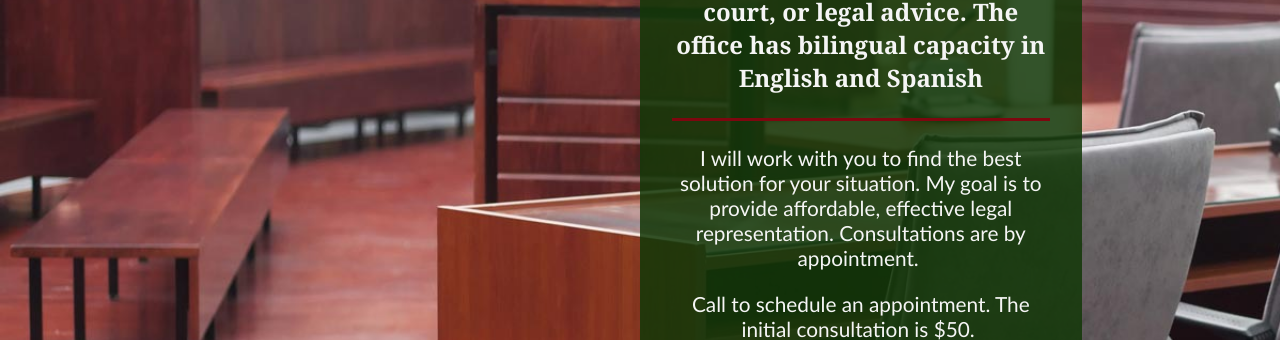
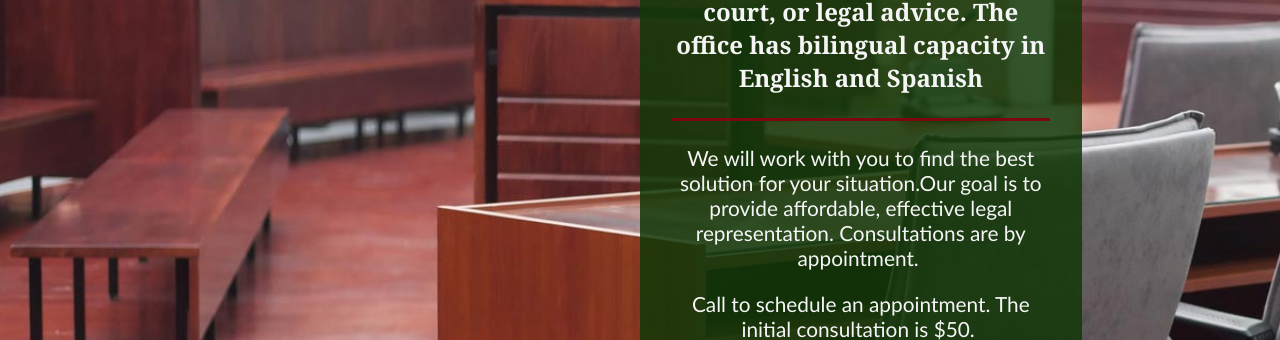
Before and after one commit to edamtoft/cornelius.legal.site, a Jekyll site: the page built from index.markdown, in a window 1280 px wide and 900 px high. Shown: the part 193-533 px from the top of the window. Built offline with Jekyll 4.4.1, drawn with Linux system fonts in a browser that asks for light colours; nearby versions of some CDN libraries.

Commit message:
Updated 'index.markdown' via CloudCannon

```diff
--- a/index.markdown
+++ b/index.markdown
@@ -2,10 +2,12 @@
 title: Home
 identifier: home
 layout: home
-hero_header: Here for you whether you need legal representation in court, or legal
-  advice. The office has bilingual capacity in English and Spanish
-hero_content_markdown: |-
-  I will work with you to find the best solution for your situation. My goal is to provide affordable, effective legal representation. Consultations are by appointment.&nbsp;
+hero_header: 'Here for you whether you need legal representation in court, or legal advice. The office has bilingual capacity in English and Spanish'
+hero_content_markdown: >-
+  We will work with you to find the best solution for your situation.Our goal is
+  to provide affordable, effective legal representation. Consultations are by
+  appointment.&nbsp;
+
 
 
 
@@ -15,19 +17,21 @@
 
 
 
+
   ## 301.439.0011
 hero_cta: En Español
-hero_link: "/espanol/"
-banner_image: "/assets/courtroom.jpg"
+hero_link: /espanol/
+banner_image: /assets/courtroom.jpg
 language: english
 sitemap: true
 ---
+
 
 # Law Office of Linda Cornelius
 
 ![Linda Cornelius](/assets/lindacornelius.jpg)
 
-Graduate of &nbsp;Grinnell College and the University of Michigan Law School
+Graduate of  Grinnell College and the University of Michigan Law School
 
 Admitted to practice law in Maryland and Michigan. Member of the Maryland State Bar Association, the Bar Association of Montgomery County, Maryland, the State Bar of Michigan, and the American Immigration Lawyers Association.
 
```
